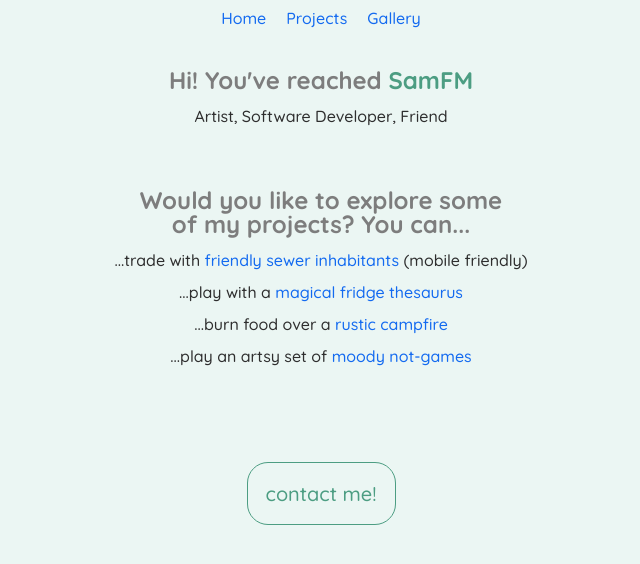
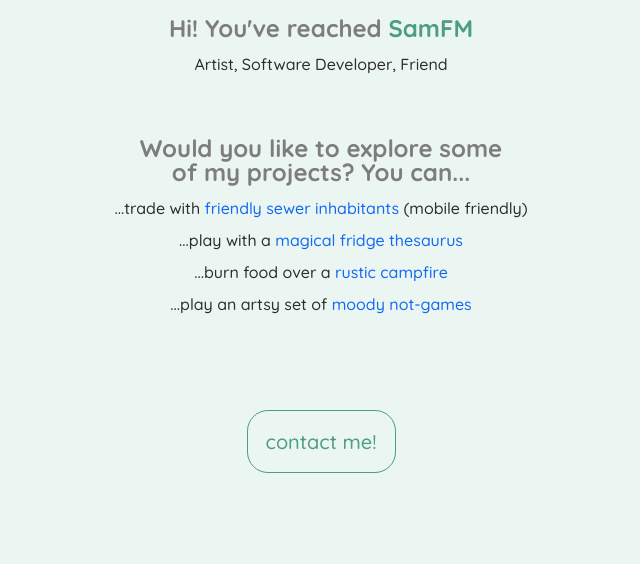
Before and after one commit to Samtfm/samfm-react, a React (Create React App) app: page / in a window 1280 px wide. Shown: the top 564 px of the page, without its empty margins (319-959 px from the left). Built offline with nearby package versions, Linux system fonts and the light colour scheme.

Commit message:
hide nav for prod

```diff
--- a/src/App.js
+++ b/src/App.js
@@ -12,7 +12,7 @@ import pictures from './pictures'
 function App() {
   return (
     <Router>
-      <Nav />
+      <br />
       <Switch>
         <Route path="/projects">
           <div> Projects </div>
```
